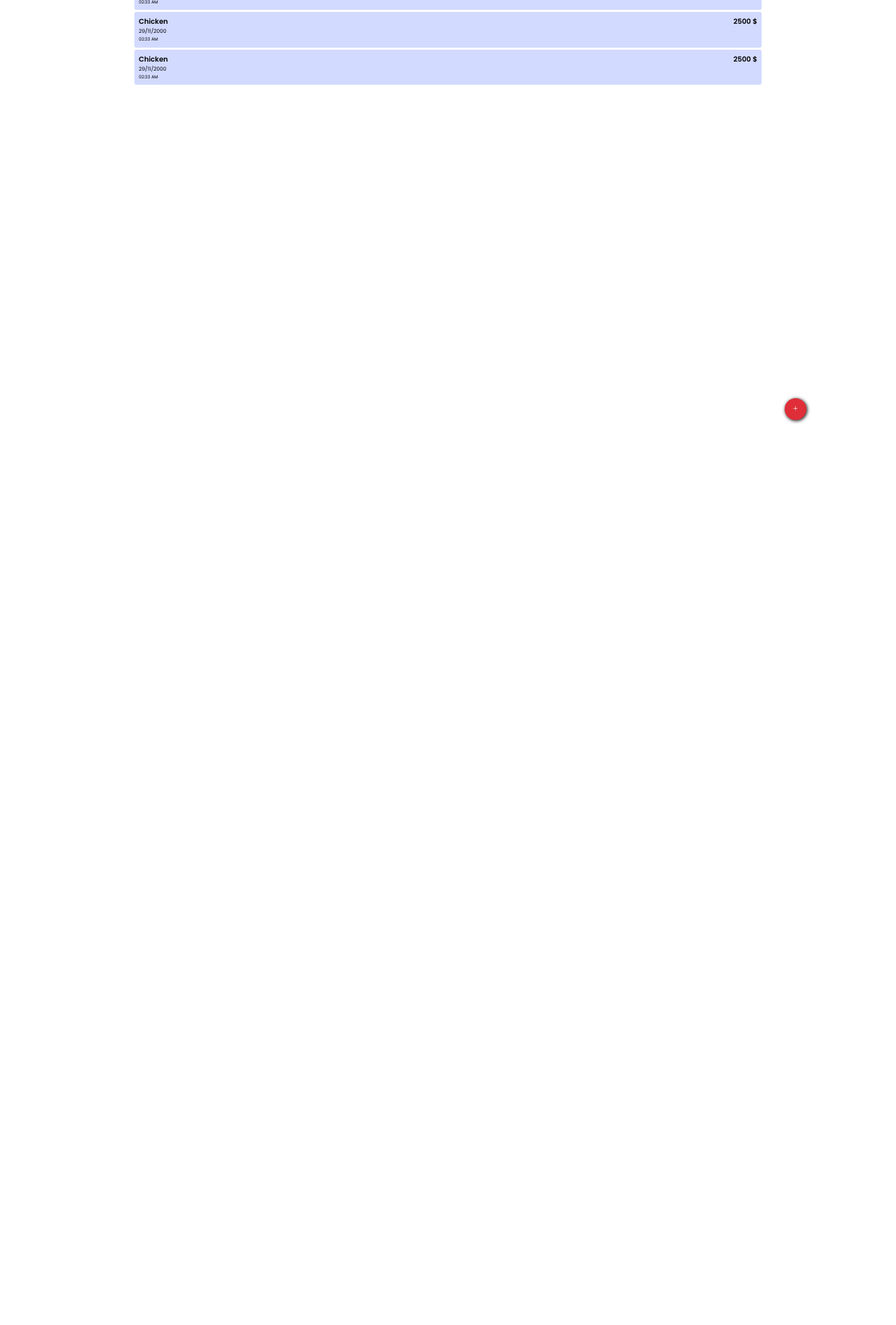
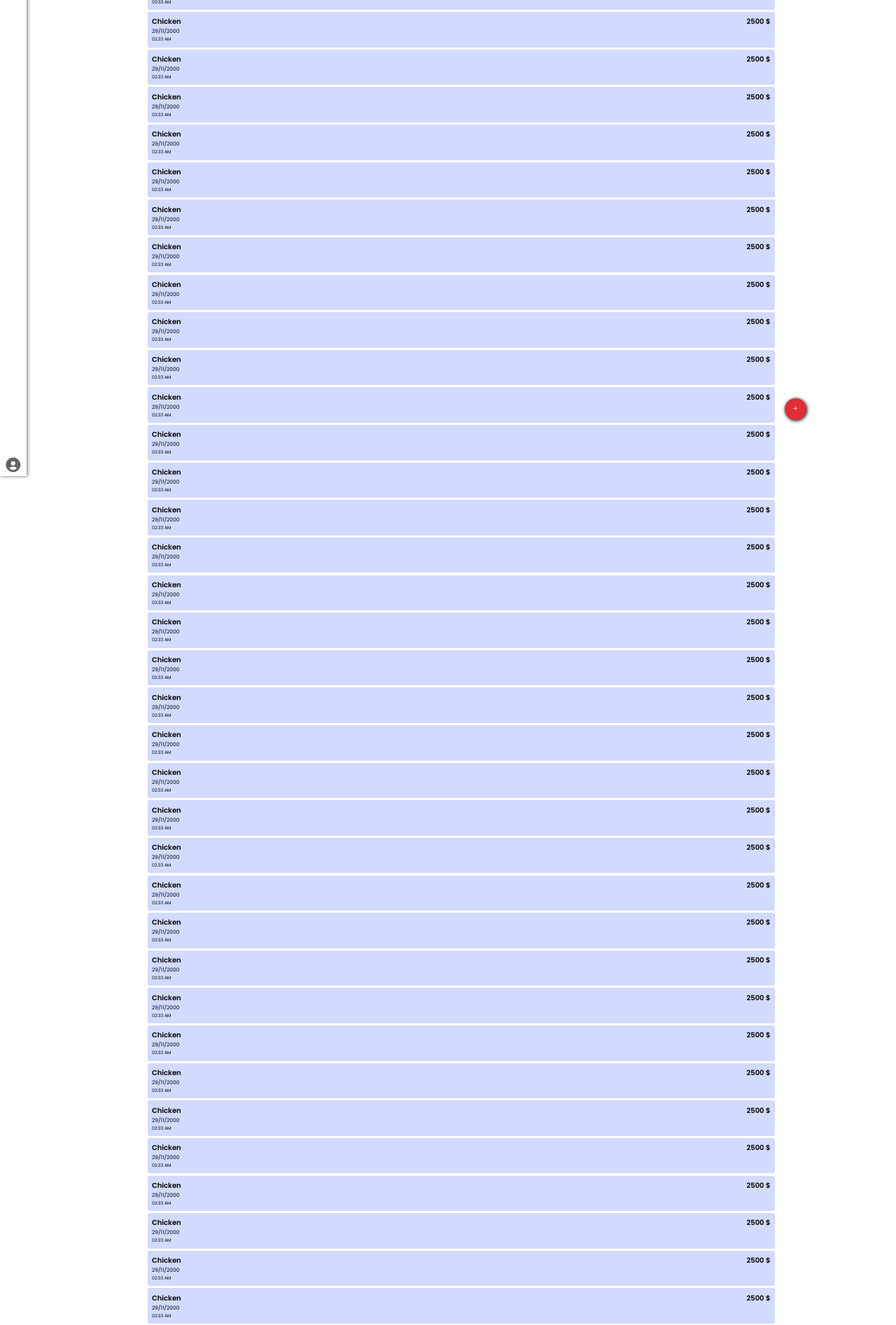
Before and after one commit to its-rajesh-smp/TrackyFi, a React (Vite) app: page / in a window 1280 px wide. Shown: the part 120-2013 px from the top of the page at 70% size. Before the commit the page ends 800 px from the top, so only its background shows below. Built offline with nearby package versions, Linux system fonts and the light colour scheme.

Commit message:
Header Fixed

```diff
--- a/src/App/App.jsx
+++ b/src/App/App.jsx
@@ -8,7 +8,7 @@ import HomePage from "../Pages/Home Page/HomePage";
 function App(props) {
   return (
     <div className=" App-div  ">
-      {/* <Header /> */}
+      <Header />
       {/* <Login /> */}
       {/* <CompleteProfile /> */}
       <HomePage />
--- a/src/Components/Header/Header.css
+++ b/src/Components/Header/Header.css
@@ -2,6 +2,7 @@
   position: sticky;
   z-index: 1000;
   height: 100vh;
+  top: 0px;
   width: 3.75rem;
   display: flex;
   padding: 0.3125rem;
--- a/src/Components/Header/Header.scss
+++ b/src/Components/Header/Header.scss
@@ -3,6 +3,7 @@
   position: sticky;
   z-index: 1000;
   height: 100vh;
+  top: 0px;
   width: torem(60px);
   display: flex;
   padding: torem(5px);
--- a/src/Components/Home Page/Transections Container/TransectionsContainer.jsx
+++ b/src/Components/Home Page/Transections Container/TransectionsContainer.jsx
@@ -8,6 +8,42 @@ function TransectionsContainer(props) {
       <Transection />
       <Transection />
       <Transection />
+      <Transection />
+      <Transection />
+      <Transection />
+      <Transection />
+      <Transection />
+      <Transection />
+      <Transection />
+      <Transection />
+      <Transection />
+      <Transection />
+      <Transection />
+      <Transection />
+      <Transection />
+      <Transection />
+      <Transection />
+      <Transection />
+      <Transection />
+      <Transection />
+      <Transection />
+      <Transection />
+      <Transection />
+      <Transection />
+      <Transection />
+      <Transection />
+      <Transection />
+      <Transection />
+      <Transection />
+      <Transection />
+      <Transection />
+      <Transection />
+      <Transection />
+      <Transection />
+      <Transection />
+      <Transection />
+      <Transection />
+      <Transection />
     </div>
   );
 }
```
Also changed, not shown: 1 other file (tests, documents, lock files or other folders).
